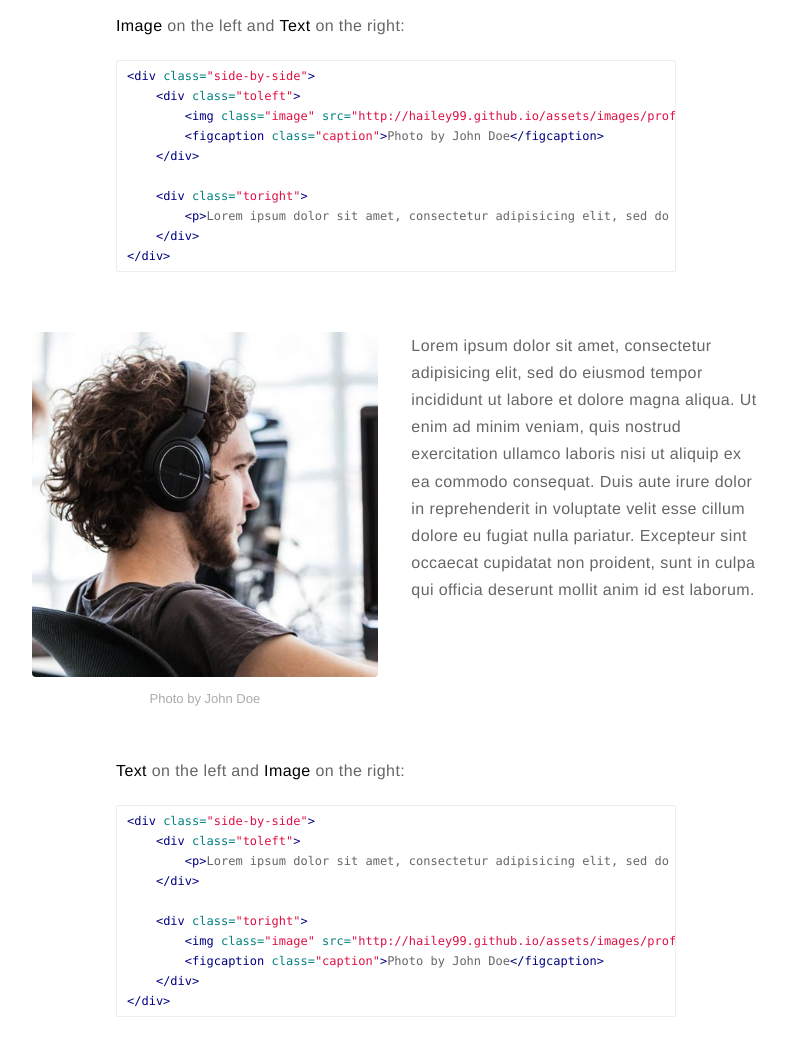
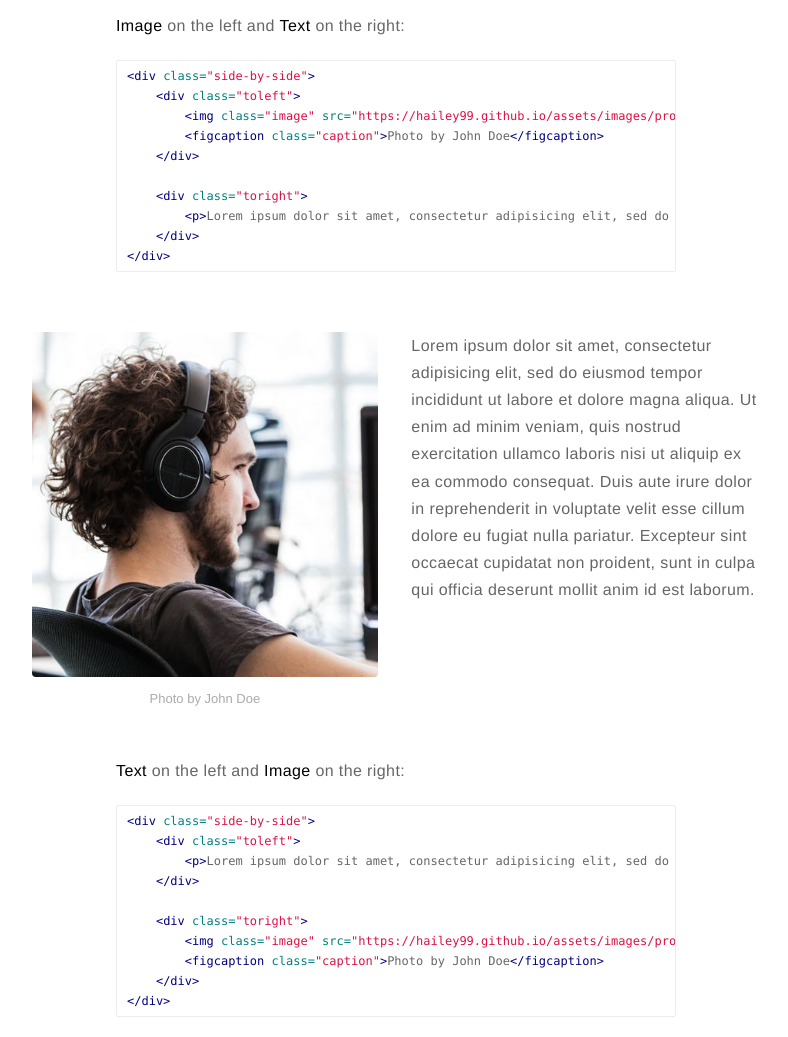
Before and after one commit to hailey99/hailey99.github.io, a Jekyll site: the page built from _posts/2015-02-24-markdown-extra-components.markdown, in a window 1280 px wide and 1400 px high, scrolled down 1068 px. Shown: the part 151-1188 px from the top of the window, without its empty margins (244-1032 px from the left). Built offline with Jekyll 4.4.1, drawn with Linux system fonts in a browser that asks for light colours; comment, search, counter and statistics services are not loaded.

Commit message:
no message

```diff
--- a/_config.yml
+++ b/_config.yml
@@ -16,7 +16,7 @@ resume: true
 resume-external: true
 resume-url: https://google.com/?q=my+resume
 
-url: http://hailey99.github.io
+url: "https://hailey99.github.io"
 # your url: http://USERNAME.github.io
 
 permalink: /:year-:month-:day/:title
@@ -106,7 +106,7 @@ plugins:
   - jekull-paginate
 
 jekyll-mentions:
-    base_url:
+    base_url:  " "
 
 compress_html:
     ignore:
```
